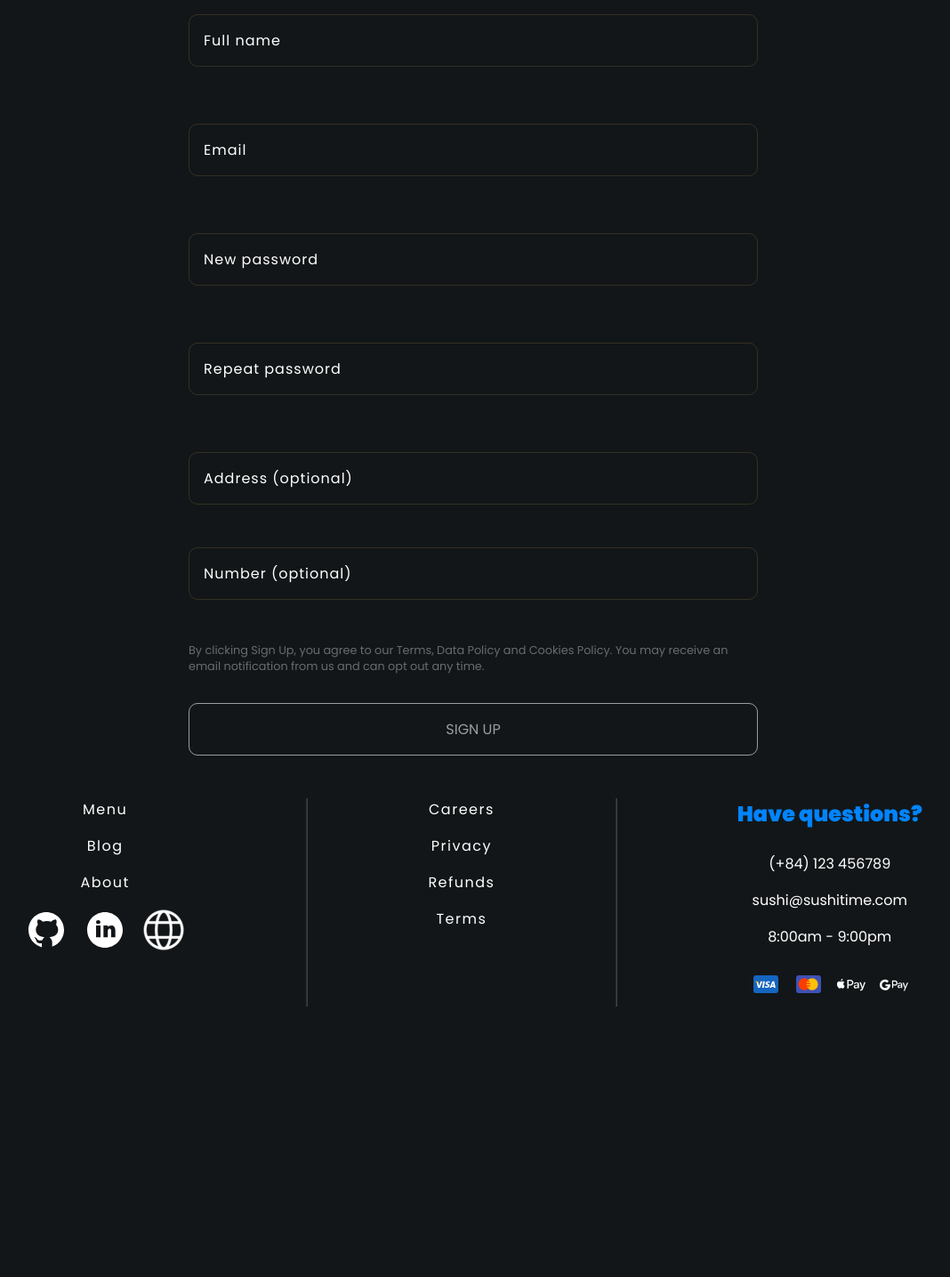
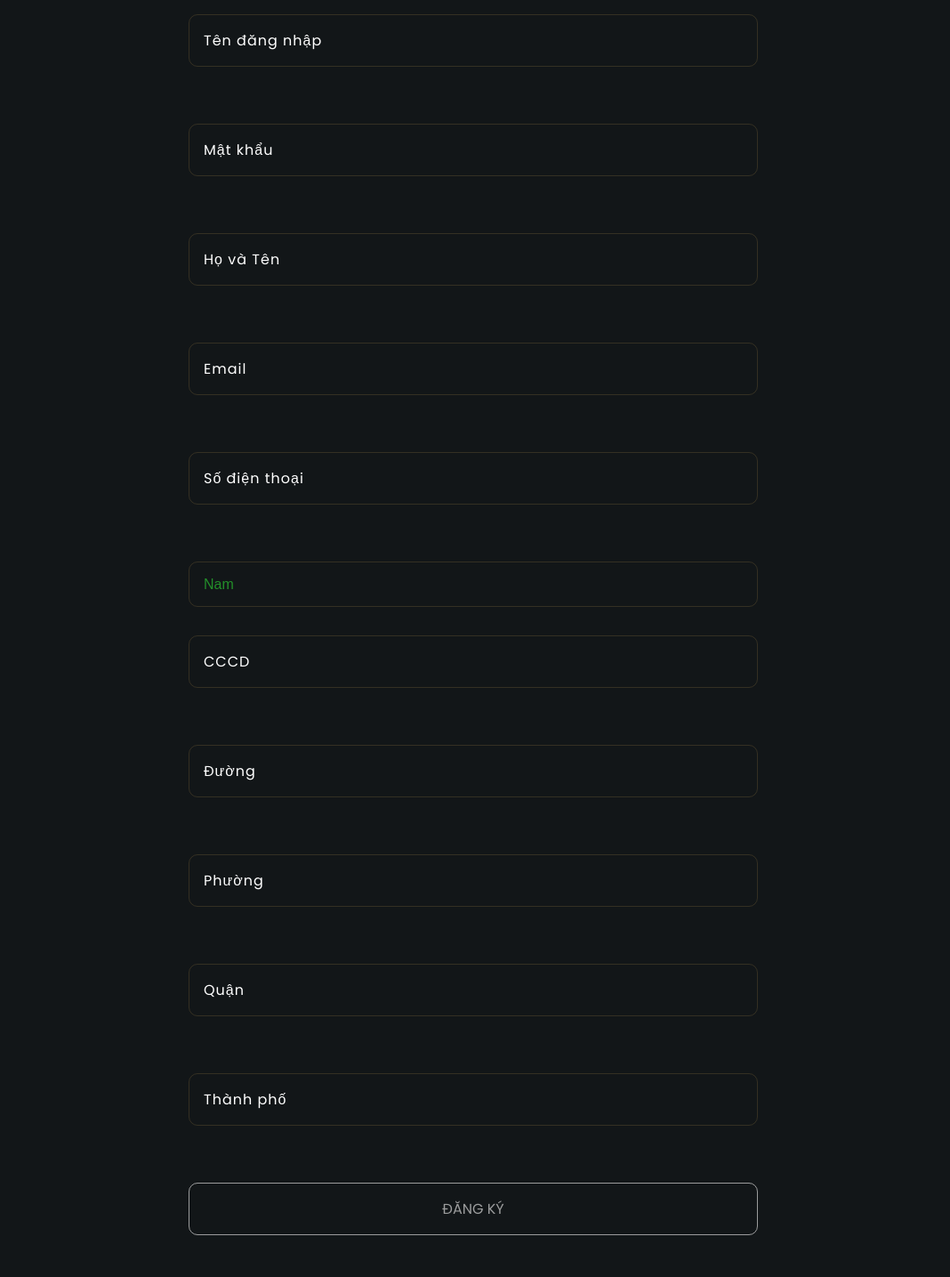
Before and after one commit to Flashback054/adb-final-project, a React (Create React App) app in the folder src/: page /register in a window 1280 px wide. Shown: the part 200-1635 px from the top of the page at 89% size, without its empty margins (108-1176 px from the left). Before the commit the page ends 1379 px from the top, so only its background shows below. Built offline with nearby package versions, Linux system fonts and the light colour scheme.

Commit message:
feat: integrate login, sign up, logout with call api

```diff
--- a/src/package.json
+++ b/src/package.json
@@ -25,8 +25,10 @@
     "react-parallax-tilt": "^1.7.99",
     "react-router-dom": "^6.3.0",
     "react-scripts": "^5.0.1",
+    "react-toastify": "^11.0.2",
     "recharts": "^2.15.0",
     "terser-webpack-plugin": "^5.3.10",
+    "toastify-js": "^1.12.0",
     "uuid": "^10.0.0",
     "web-vitals": "^4.2.3",
     "webpack-bundle-analyzer": "^4.10.2"
--- a/src/src/components/login/LoginModal.js
+++ b/src/src/components/login/LoginModal.js
@@ -3,6 +3,7 @@ import "./loginModal.css";
 import LinkButton from "../Button";
 import { useNavigate } from "react-router-dom";
 import validateForm from "../validateForm";
+import { FaTrophy } from "react-icons/fa";
 
 const LoginModal = ({
   setLoginModalWindow,
@@ -13,20 +14,29 @@ const LoginModal = ({
   getUser,
 }) => {
   const navigate = useNavigate();
-  const [formValue, setFormValue] = useState({ email: "", password: "" });
+  const [formValue, setFormValue] = useState({ TenDangNhap: "", MatKhau: "" });
   const [formError, setFormError] = useState({});
   const [submit, setSubmit] = useState(false);
   const [loading, setLoading] = useState(false);
   const [verificationError, setVerificationError] = useState("");
   const validate = validateForm("login");
 
-  const getUsers = async () => {
+  const callAPILogin = async (payload) => {
     try {
-      const response = await fetch(process.env.REACT_APP_USERS_URL);
-      const body = await response.json();
-      return body.data;
+      const response = await fetch(
+        "http://localhost:8081/api/v1" + "/auth/login",
+        {
+          method: "POST",
+        }
+      );
+      if (!response.ok) {
+        throw new Error(`HTTP error! status: ${response.status}`);
+      }
+      const data = await response.json();
+      return data;
     } catch (err) {
-      console.log(err.message);
+      console.log("callAPILogin error:", err.message);
+      throw err;
     }
   };
 
@@ -40,7 +50,7 @@ const LoginModal = ({
 
   const hideLoginModal = () => {
     setLoginModalWindow(false);
-    setFormValue({ email: "", password: "" });
+    setFormValue({ TenDangNhap: "", MatKhau: "" });
     setFormError({});
     setSubmit(false);
   };
@@ -49,48 +59,29 @@ const LoginModal = ({
     setVerificationError("");
     e.preventDefault();
     setLoading(true);
-    setFormError(validate(formValue));
-    if (Object.keys(validate(formValue)).length > 0) {
-      setLoading(false);
-      return;
-    } else {
-      //find all users
-      const existingUsers = await getUsers(formValue.email.toLowerCase());
-      //filter existence by email
-      const findByEmail = existingUsers.filter(
-        (u) => u.email === formValue.email.toLowerCase()
-      );
-      // if user not found by email
-      if (findByEmail.length === 0) {
-        setLoading(false);
-        setSubmit(false);
-        setFormValue({ email: "", password: "" });
-        setFormError({});
-        setVerificationError("Wrong email");
-        return;
-      } else if (
-        findByEmail.length > 0 &&
-        findByEmail[0].password !== formValue.password
-      ) {
-        setLoading(false);
-        setSubmit(false);
-        setFormValue({ email: "", password: "" });
-        setFormError({});
-        setVerificationError("Wrong password");
-        return;
-      } else if (
-        findByEmail.length > 0 &&
-        findByEmail[0].password === formValue.password
-      ) {
-        getUser(findByEmail[0].id);
+
+    //find all users
+    try {
+      const loginResult = await callAPILogin(formValue);
+
+      if (loginResult.status === "success") {
+        const accessToken = loginResult.accessToken;
+        localStorage.setItem("accessToken", accessToken);
         setLoading(false);
         hideLoginModal();
-        setFormValue({ email: "", password: "" });
+        setFormValue({ TenDangNhap: "", MatKhau: "" });
         setFormError({});
         setVerificationError("");
         setValidLogin(true);
         navigate("/menu");
+      } else {
+        setVerificationError("Invalid credentials");
+        setLoading(false);
       }
+    } catch (error) {
+      console.log("error: ", error);
+      setVerificationError("Invalid credentials");
+      setLoading(false);
     }
   };
 
@@ -123,21 +114,23 @@ const LoginModal = ({
               )}
               <input
                 onChange={handleValidation}
-                value={formValue.email}
-                name="email"
+                value={formValue.TenDangNhap}
+                name="TenDangNhap"
                 type="text"
-                placeholder="Email"
+                placeholder="TenDangNhap"
               />
-              <span className="modal__form__error">{formError.email}</span>
+              <span className="modal__form__error">
+                {formError.TenDangNhap}
+              </span>
               <input
                 onChange={handleValidation}
-                value={formValue.password}
-                name="password"
+                value={formValue.MatKhau}
+                name="MatKhau"
                 type="password"
                 autoComplete="true"
-                placeholder="Password"
+                placeholder="MatKhau"
               />
-              <span className="modal__form__error">{formError.password}</span>
+              <span className="modal__form__error">{formError.MatKhau}</span>
               {submit && Object.keys(formError).length === 0 && !validLogin ? (
                 <p className="modal__form__error">
                   We couldn't find an account. Try another credentials
--- a/src/src/routes/registration/Register.js
+++ b/src/src/routes/registration/Register.js
@@ -1,180 +1,281 @@
 import React, { useEffect, useState } from "react";
-import validateForm from "../../components/validateForm";
-import { v4 as uuidv4 } from 'uuid';
+import { v4 as uuidv4 } from "uuid";
 import { motion } from "framer-motion";
 import ResetLocation from "../../helpers/ResetLocation";
-import './register.css'
+import "./register.css";
+import { toast } from "react-toastify";
 const Register = ({ activateLoginModal }) => {
-
-  const [formValue, setFormValue] = useState({ id: '', email: '', password: '', repeatPassword: '', fullname: '', address: '', number: '' });
-  const [formError, setFormError] = useState({})
+  const [formValue, setFormValue] = useState({
+    TenDangNhap: "",
+    MatKhau: "",
+    HoTen: "",
+    Email: "",
+    SDT: "",
+    GioiTinh: "Nam", // mặc định là Nam
+    CCCD: "",
+    Duong: "",
+    Phuong: "",
+    Quan: "",
+    ThanhPho: "",
+  });
+  const [formError, setFormError] = useState({});
   const [submit, setSubmit] = useState(false);
   const [registrationFail, setRegistrationFail] = useState(false);
   const [loading, setLoading] = useState(false);
 
-  const getUsers = async () => {
+  const callAPIRegister = async (payload) => {
     try {
-      const response = await fetch(process.env.REACT_APP_USERS_URL);
-      const body = await response.json();
+      const response = await fetch(
+        "http://localhost:8081/api/v1" + "/auth/signup/khachhang",
+        {
+          method: "POST",
+          headers: {
+            "Content-Type": "application/json",
+          },
+          body: JSON.stringify(payload),
+        }
+      );
+      if (!response.ok) {
+        throw new Error(`HTTP error! status: ${response.status}`);
+      }
+      const data = await response.json();
+      return data;
+    } catch (err) {
+      console.log("callAPIRegister error:", err.message);
+      throw err;
+    }
+  };
+  const validate = (values) => {
+    const errors = {};
+    if (!values.TenDangNhap)
+      errors.TenDangNhap = "Tên đăng nhập không được để trống";
+    if (!values.MatKhau || values.MatKhau.length < 6)
+      errors.MatKhau = "Mật khẩu phải có ít nhất 6 ký tự";
+    if (!values.HoTen) errors.HoTen = "Họ và tên không được để trống";
+    if (!values.Email || !/\S+@\S+\.\S+/.test(values.Email))
+      errors.Email = "Email không hợp lệ";
+    if (!values.SDT || !/^0\d{9}$/.test(values.SDT))
+      errors.SDT = "Số điện thoại phải có 10 chữ số";
+    if (!values.CCCD || !/^\d{12}$/.test(values.CCCD))
+      errors.CCCD = "CCCD phải có 12 chữ số";
+    if (!values.Duong) errors.Duong = "Đường không được để trống";
+    if (!values.Phuong) errors.Phuong = "Phường không được để trống";
+    if (!values.Quan) errors.Quan = "Quận không được để trống";
+    if (!values.ThanhPho) errors.ThanhPho = "Thành phố không được để trống";
 
-      return body.data;
-    }
-    catch (err) {
-      console.log(err.message)
-    }
-  }
+    return errors;
+  };
 
-  const createUser = async (user) => {
-    const users = await getUsers();
-    //check repetitive emails
-
-    const repetitiveEmail = users.filter((u) => u.email === user.email);
-
-    //create unique id
-    const id = uuidv4();
-    user.id = id;
-    try {
-      if (repetitiveEmail.length > 0) {
-        return false;
-      }
-      else {
-        const response = await fetch(`${process.env.REACT_APP_USERS_URL}`, {
-          method: 'POST',
-          body: JSON.stringify(user),
-          headers: {
-            "Content-type": "application/json"
-          }
-        });
-        if (response.status === 200) {
-          return true;
-        }
-        else {
-          console.log('Error in createUser')
-          return false;
-        }
-      }
-
-    }
-    catch (err) {
-      console.log(err.message)
-      return false;
-    }
-  }
   const handleSubmit = async (e) => {
     setLoading(true);
     e.preventDefault();
-    setFormError(validate(formValue))
-    window.scrollTo(0, 0)
+    setFormError(validate(formValue));
+    window.scrollTo(0, 0);
     if (Object.keys(validate(formValue)).length > 0) {
       setLoading(false);
       return;
-    }
-    else {
-      let currForm = { ...formValue }
-      if (currForm.repeatPassword.length > 0) {
-        delete currForm.repeatPassword;
-      }
-      if (currForm.address !== undefined) {
-        delete currForm.address;
-      }
-      if (currForm.number !== undefined) {
-        delete currForm.number;
-      }
-      currForm.email = currForm.email.toLowerCase();
-      const accCreation = await createUser(currForm);
-      if (accCreation === false) {
+    } else {
+      const accCreationResult = await callAPIRegister(formValue);
+      if (accCreationResult.status === "success") {
+        setLoading(false);
+        setRegistrationFail(false);
+        setSubmit(true);
+        setFormValue({
+          TenDangNhap: "",
+          MatKhau: "",
+          HoTen: "",
+          Email: "",
+          SDT: "",
+          GioiTinh: "Nam", // mặc định là Nam
+          CCCD: "",
+          Duong: "",
+          Phuong: "",
+          Quan: "",
+          ThanhPho: "",
+        });
+      } else {
+        toast.error("Đăng ký thất bại, vui lòng thử lại sau");
         setLoading(false);
         setSubmit(false);
         setRegistrationFail(true);
-        setFormValue({ id: '', email: '', password: '', repeatPassword: '', fullname: '', address: '', number: '' })
-      }
-      else {
-        setLoading(false);
-        setRegistrationFail(false);
-        setSubmit(true);
-        setFormValue({ id: '', email: '', password: '', repeatPassword: '', fullname: '', address: '', number: '' })
+        setFormValue({
+          TenDangNhap: "",
+          MatKhau: "",
+          HoTen: "",
+          Email: "",
+          SDT: "",
+          GioiTinh: "Nam", // mặc định là Nam
+          CCCD: "",
+          Duong: "",
+          Phuong: "",
+          Quan: "",
+          ThanhPho: "",
+        });
       }
     }
-  }
+  };
   const handleValidation = (e) => {
     const { name, value } = e.target;
-    setFormValue({ ...formValue, [name]: value })
-  }
-  const validate = validateForm("registration");
+    setFormValue({ ...formValue, [name]: value });
+  };
 
   useEffect(() => {
     document.title = "Registration | Pizza Time";
   }, []);
   return (
-    <motion.main className="register"
+    <motion.main
+      className="register"
       initial={{ opacity: 0, translateX: -300 }}
       whileInView={{ opacity: 1, translateX: 0 }}
       exit={{ opacity: 0, translateX: -300 }}
       transition={{ duration: 1 }}
     >
-      <h2>{submit && Object.keys(formError).length === 0 ? 'Success!' : 'Registration'}</h2>
-      {loading ? <div role="status" className="loader">
-        <p>Almost there...</p>
-        <img alt="Processing request" src="https://media0.giphy.com/media/L05HgB2h6qICDs5Sms/giphy.gif?cid=ecf05e472hf2wk1f2jou3s5fcnx1vek6ggnfcvhsjbeh7v5u&ep=v1_stickers_search&rid=giphy.gif&ct=s" />
-      </div> :
-      submit && Object.keys(formError).length === 0 ?
+      <h2>
+        {submit && Object.keys(formError).length === 0
+          ? "Success!"
+          : "Registration"}
+      </h2>
+      {loading ? (
+        <div role="status" className="loader">
+          <p>Almost there...</p>
+          <img
+            alt="Processing request"
+            src="https://media0.giphy.com/media/L05HgB2h6qICDs5Sms/giphy.gif?cid=ecf05e472hf2wk1f2jou3s5fcnx1vek6ggnfcvhsjbeh7v5u&ep=v1_stickers_search&rid=giphy.gif&ct=s"
+          />
+        </div>
+      ) : submit && Object.keys(formError).length === 0 ? (
         <section className="register__success">
           <p>You can now log in and make an order!</p>
           <button
             className="passive-button-style txt-white"
             onClick={() => {
-              ResetLocation()
-              activateLoginModal()
+              ResetLocation();
+              activateLoginModal();
               setSubmit(false);
             }}
           >
             Log in
           </button>
         </section>
-
-        :
+      ) : (
         <form className="register__form" onSubmit={handleSubmit}>
-          {registrationFail && <p className="register__error">Seems like this email has already been registered!</p>}
           <section className="register__form__field">
-            <input type="text" placeholder="Full name" name="fullname" value={formValue.fullname}
-              onChange={handleValidation} />
-            <span className="register__error">{formError.fullname}</span>
+            <input
+              type="text"
+              placeholder="Tên đăng nhập"
+              name="TenDangNhap"
+              value={formValue.TenDangNhap}
+              onChange={handleValidation}
+            />
+            <span className="register__error">{formError.TenDangNhap}</span>
           </section>
           <section className="register__form__field">
-            <input type="text" placeholder="Email" name="email" value={formValue.email}
-              onChange={handleValidation} />
-            <span className="register__error">{formError.email}</span>
+            <input
+              type="password"
+              placeholder="Mật khẩu"
+              name="MatKhau"
+              value={formValue.MatKhau}
+              onChange={handleValidation}
+            />
+            <span className="register__error">{formError.MatKhau}</span>
           </section>
           <section className="register__form__field">
-            <input type="password" placeholder="New password" name="password" value={formValue.password}
-              onChange={handleValidation} />
-            <span className="register__error">{formError.password}</span>
-            <input type="password" placeholder="Repeat password" name="repeatPassword" value={formValue.repeatPassword}
-              onChange={handleValidation} />
-            <span className="register__error">{formError.repeatPassword}</span>
+            <input
+              type="text"
+              placeholder="Họ và Tên"
+              name="HoTen"
+              value={formValue.HoTen}
+              onChange={handleValidation}
+            />
+            <span className="register__error">{formError.HoTen}</span>
           </section>
-          <section className="register__form__field-b">
-            <input type="text" placeholder="Address (optional)" name="address" value={formValue.address}
-              onChange={handleValidation} />
-            <span className="register__error">{formError.address}</span>
+          <section className="register__form__field">
+            <input
+              type="text"
+              placeholder="Email"
+              name="Email"
+              value={formValue.Email}
+              onChange={handleValidation}
+            />
+            <span className="register__error">{formError.Email}</span>
           </section>
-          <section className="register__form__field-b">
-            <input type="text" placeholder="Number (optional)" name="number" value={formValue.number}
-              onChange={handleValidation} />
-            <span className="register__error">{formError.number}</span>
+          <section className="register__form__field">
+            <input
+              type="text"
+              placeholder="Số điện thoại"
+              name="SDT"
+              value={formValue.SDT}
+              onChange={handleValidation}
+            />
+            <span className="register__error">{formError.SDT}</span>
           </section>
-          <p className="terms-warning register__form__terms">
-            By clicking Sign Up, you agree to our Terms, Data Policy and Cookies
-            Policy. You may receive an email notification from us and can opt
-            out any time.
-          </p>
-          <button className="register__submit" type="submit">Sign up</button>
+          <section className="register__form__field">
+            <select
+              name="GioiTinh"
+              value={formValue.GioiTinh}
+              onChange={handleValidation}
+            >
+              <option value="Nam">Nam</option>
+              <option value="Nu">Nữ</option>
+            </select>
+          </section>
+          <section className="register__form__field">
+            <input
+              type="text"
+              placeholder="CCCD"
+              name="CCCD"
+              value={formValue.CCCD}
+              onChange={handleValidation}
+            />
+            <span className="register__error">{formError.CCCD}</span>
+          </section>
+          <section className="register__form__field">
+            <input
+              type="text"
+              placeholder="Đường"
+              name="Duong"
+              value={formValue.Duong}
+              onChange={handleValidation}
+            />
+            <span className="register__error">{formError.Duong}</span>
+          </section>
+          <section className="register__form__field">
+            <input
+              type="text"
+              placeholder="Phường"
+              name="Phuong"
+              value={formValue.Phuong}
+              onChange={handleValidation}
+            />
+            <span className="register__error">{formError.Phuong}</span>
+          </section>
+          <section className="register__form__field">
+            <input
+              type="text"
+              placeholder="Quận"
+              name="Quan"
+              value={formValue.Quan}
+              onChange={handleValidation}
+            />
+            <span className="register__error">{formError.Quan}</span>
+          </section>
+          <section className="register__form__field">
+            <input
+              type="text"
+              placeholder="Thành phố"
+              name="ThanhPho"
+              value={formValue.ThanhPho}
+              onChange={handleValidation}
+            />
+            <span className="register__error">{formError.ThanhPho}</span>
+          </section>
+          <button className="register__submit" type="submit">
+            Đăng ký
+          </button>
         </form>
-      }
-
+      )}
     </motion.main>
   );
-}
-
+};
 
 export default Register;
--- a/src/src/routes/registration/register.css
+++ b/src/src/routes/registration/register.css
@@ -191,3 +191,31 @@ select {
   height: 10rem;
   object-fit: cover;
 }
+/* Áp dụng cho toàn bộ các thẻ select */
+.register__form__field select {
+  width: 100%; /* Để chiếm toàn bộ chiều rộng container */
+  padding: 10px;
+  border-radius: 5px; /* Góc bo tròn */
+  border: 1px solid #ccc; /* Viền */
+  font-size: 16px; /* Cỡ chữ */
+  background-color: transparent; /* Màu nền */
+  color: #238f2a; /* Màu chữ */
+  outline: none; /* Loại bỏ viền mặc định khi focus */
+  transition: border-color 0.3s ease; /* Hiệu ứng hover */
+  border: 1px solid #fac56425;
+  background-color: transparent;
+  padding: 1rem;
+  border-radius: 10px;
+}
+
+.register__form__field select:focus {
+  outline: 1px solid var(--yellow); /* Đổi màu viền khi focus */
+  background-color: transparent; /* Màu nền khi chọn */
+}
+
+.register__form__field select:hover {
+  outline: 1px solid var(--yellow); /* Đổi màu viền khi hover */
+}
+.register__form__field select:active {
+  background-color: transparent; /* Giữ nền trong suốt khi click */
+}
```
Also changed, not shown: src/src/App.js (+27 -1 lines), 1 other file (tests, documents, lock files or other folders).
